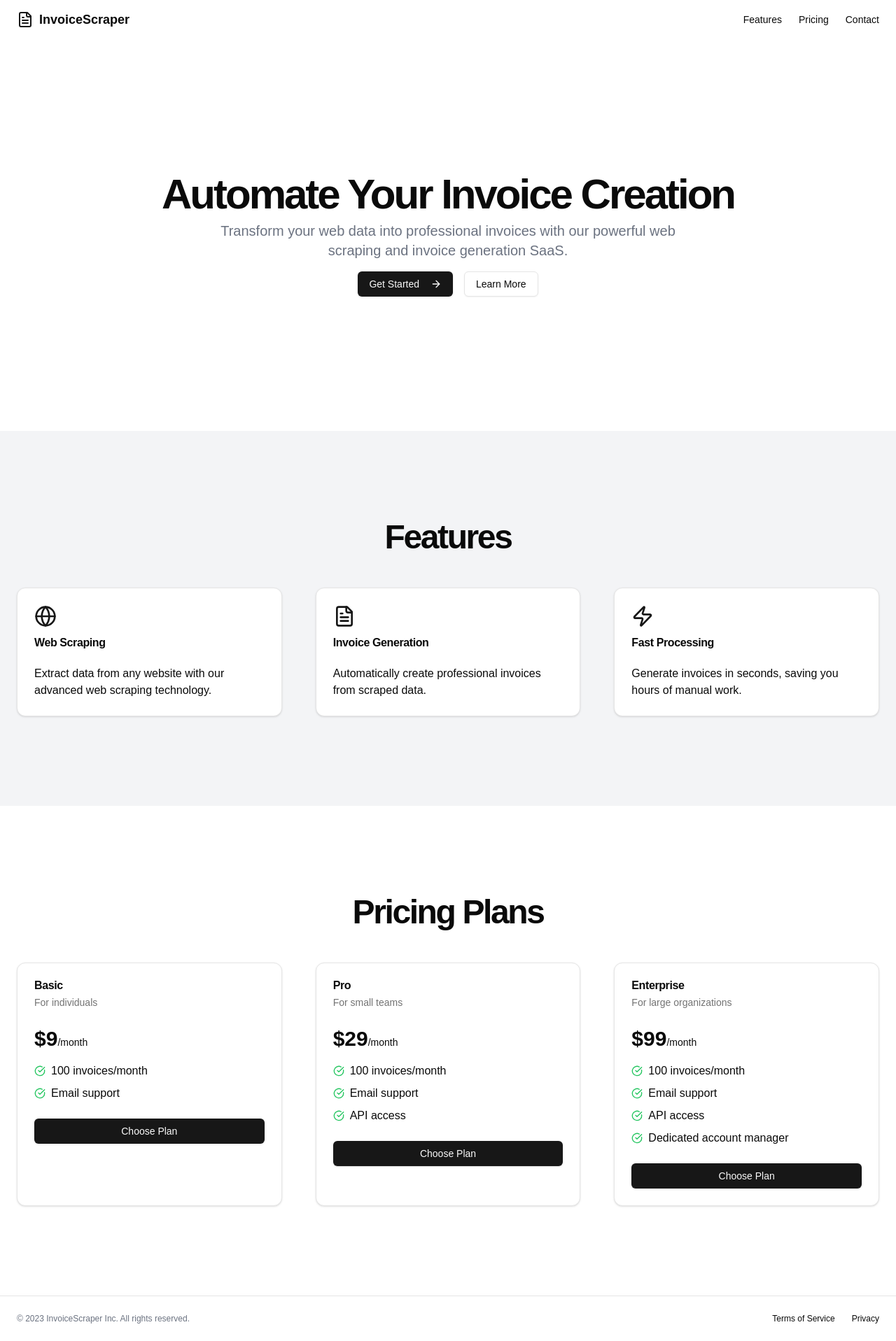
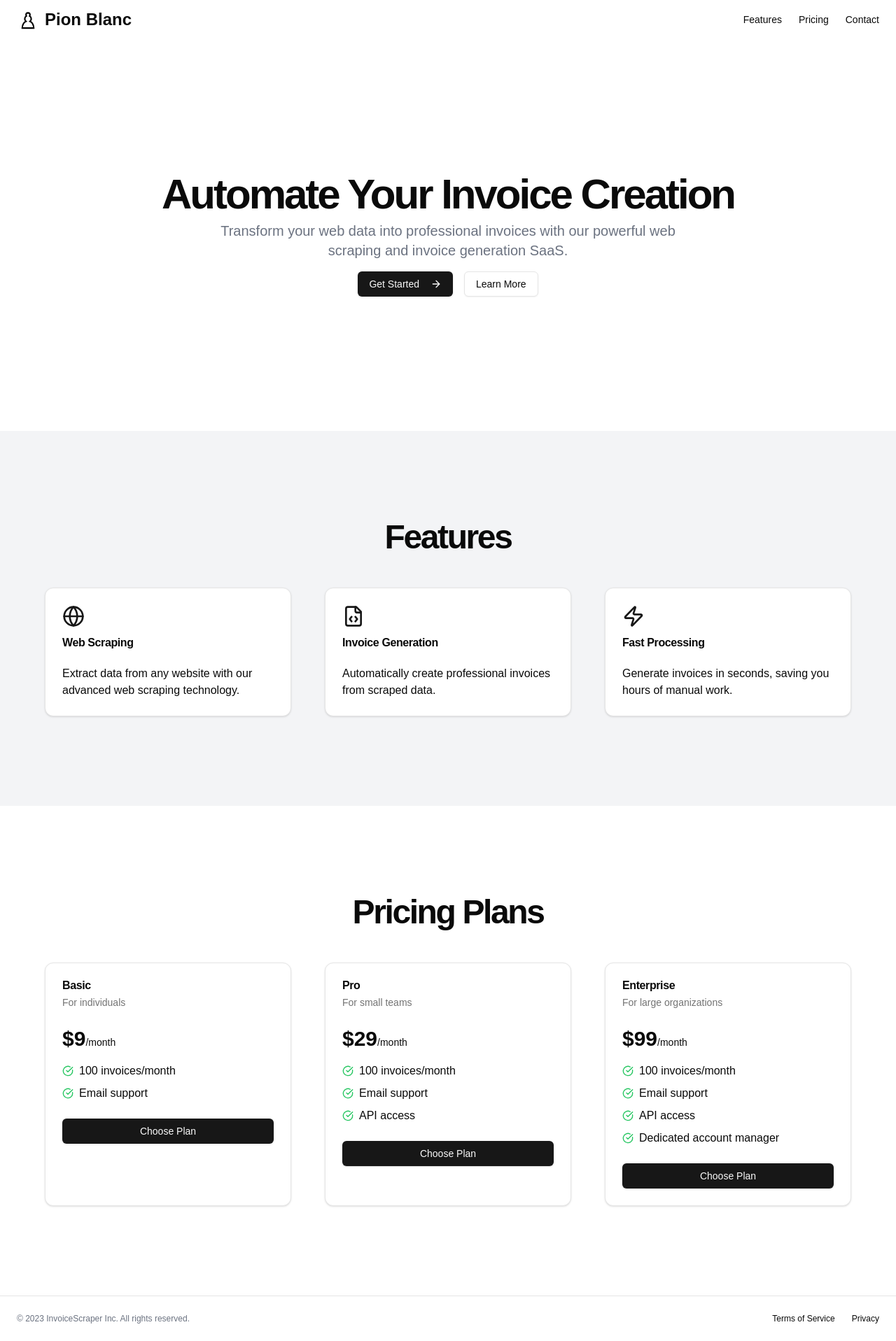
Before and after one commit to strengv1/pionblanc, a Next.js app in the folder homepage/: page / in a window 1280 px wide. Shown: the whole page at 70% size. Built offline with nearby package versions, Linux system fonts and the light colour scheme.

Commit message:
logo and centering

```diff
--- /dev/null
+++ b/homepage/src/app/about/page.tsx
@@ -0,0 +1,8 @@
+export default function About() {
+  return (
+    <>
+      <h1 className="font-bold">About us!</h1>
+      <p> Lorem ipsum </p>
+    </>
+  )
+}
--- a/homepage/src/app/layout.tsx
+++ b/homepage/src/app/layout.tsx
@@ -1,22 +1,16 @@
-import type { Metadata } from "next";
 import localFont from "next/font/local";
 import "./globals.css";
 
-const geistSans = localFont({
-  src: "./fonts/GeistVF.woff",
-  variable: "--font-geist-sans",
-  weight: "100 900",
-});
-const geistMono = localFont({
-  src: "./fonts/GeistMonoVF.woff",
-  variable: "--font-geist-mono",
-  weight: "100 900",
-});
-
-export const metadata: Metadata = {
-  title: "Create Next App",
-  description: "Generated by create next app",
-};
+// const geistSans = localFont({
+//   src: "./fonts/GeistVF.woff",
+//   variable: "--font-geist-sans",
+//   weight: "100 900",
+// });
+// const geistMono = localFont({
+//   src: "./fonts/GeistMonoVF.woff",
+//   variable: "--font-geist-mono",
+//   weight: "100 900",
+// });
 
 export default function RootLayout({
   children,
@@ -26,7 +20,7 @@ export default function RootLayout({
   return (
     <html lang="en">
       <body
-        className={`${geistSans.variable} ${geistMono.variable} antialiased`}
+        //className="flex justify-center"// className={`${geistSans.variable} ${geistMono.variable} antialiased`}
       >
         {children}
       </body>
--- a/homepage/src/app/page.tsx
+++ b/homepage/src/app/page.tsx
@@ -1,15 +1,15 @@
 import { Button } from "@/components/ui/button"
 import { Card, CardContent, CardDescription, CardFooter, CardHeader, CardTitle } from "@/components/ui/card"
 import Link from "next/link"
-import { ArrowRight, CheckCircle, Globe, FileText, Zap } from "lucide-react"
+import { ArrowRight, CheckCircle, Globe, FileCode, Zap } from "lucide-react"
 
 export default function LandingPage() {
   return (
     <div className="flex flex-col min-h-screen">
       <header className="px-4 lg:px-6 h-14 flex items-center">
         <Link className="flex items-center justify-center" href="#">
-          <FileText className="h-6 w-6 text-primary" />
-          <span className="ml-2 text-lg font-bold">InvoiceScraper</span>
+          <img src="/pawn.svg" alt="Logo" className="h-8 w-8 text-primary" />
+          <span className="ml-2 text-2xl font-bold">Pion Blanc</span>
         </Link>
         <nav className="ml-auto flex gap-4 sm:gap-6">
           <Link className="text-sm font-medium hover:underline underline-offset-4" href="#features">
@@ -25,7 +25,7 @@ export default function LandingPage() {
       </header>
       <main className="flex-1">
         <section className="w-full py-12 md:py-24 lg:py-32 xl:py-48">
-          <div className="container px-4 md:px-6">
+          <div className="container mx-auto max-w-[1200px] px-4 md:px-6">
             <div className="flex flex-col items-center space-y-4 text-center">
               <div className="space-y-2">
                 <h1 className="text-3xl font-bold tracking-tighter sm:text-4xl md:text-5xl lg:text-6xl/none">
@@ -46,7 +46,7 @@ export default function LandingPage() {
           </div>
         </section>
         <section id="features" className="w-full py-12 md:py-24 lg:py-32 bg-gray-100 dark:bg-gray-800">
-          <div className="container px-4 md:px-6">
+          <div className="container mx-auto max-w-[1200px] px-4 md:px-6">
             <h2 className="text-3xl font-bold tracking-tighter sm:text-5xl text-center mb-12">Features</h2>
             <div className="grid gap-6 lg:grid-cols-3 lg:gap-12">
               <Card>
@@ -60,7 +60,7 @@ export default function LandingPage() {
               </Card>
               <Card>
                 <CardHeader>
-                  <FileText className="h-8 w-8 mb-2 text-primary" />
+                  <FileCode className="h-8 w-8 mb-2 text-primary" />
                   <CardTitle>Invoice Generation</CardTitle>
                 </CardHeader>
                 <CardContent>
@@ -80,7 +80,7 @@ export default function LandingPage() {
           </div>
         </section>
         <section id="pricing" className="w-full py-12 md:py-24 lg:py-32">
-          <div className="container px-4 md:px-6">
+          <div className="container mx-auto max-w-[1200px] px-4 md:px-6">
             <h2 className="text-3xl font-bold tracking-tighter sm:text-5xl text-center mb-12">Pricing Plans</h2>
             <div className="grid gap-6 lg:grid-cols-3 lg:gap-12">
               {["Basic", "Pro", "Enterprise"].map((plan, index) => (
```
Also changed, not shown: homepage/public/pawn.svg (added).
